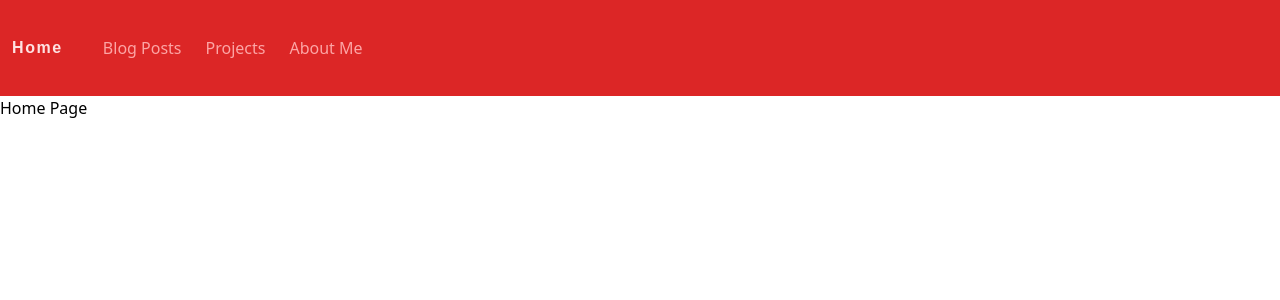
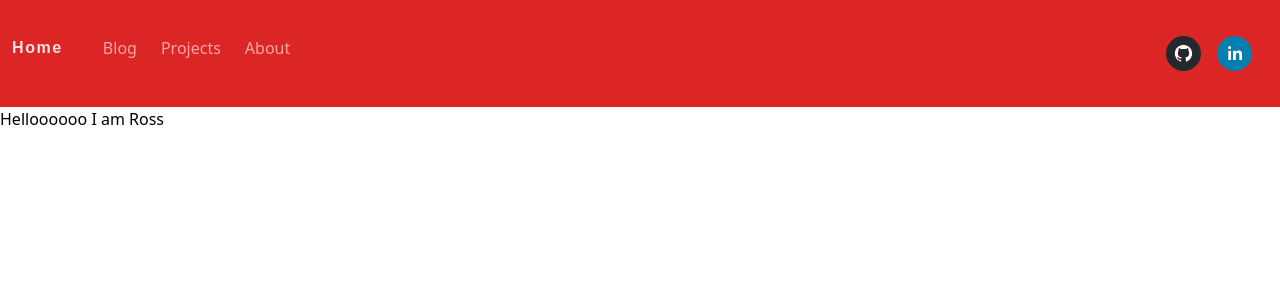
Before and after one commit to ibirossi/my-portfolio, a React (Create React App) app: page / in a window 1280 px wide. Shown: the top 300 px of the page. Built offline with nearby package versions, Linux system fonts and the light colour scheme; the HTML template or start-up script is replaced by a standard one; what @tailwindcss/typography would draw is missing.

Commit message:
installed and added react-social-icons

```diff
--- a/src/components/Home.js
+++ b/src/components/Home.js
@@ -2,9 +2,12 @@ import React from 'react'
 
 const Home = () => {
     return (
-        <div>
-           <h1>Home Page</h1>
-        </div>
+        <main>
+            <img />
+            <section>
+                <h1>Helloooooo I am Ross</h1>
+            </section>
+        </main>
     )
 }
 
--- a/src/components/NavBar.js
+++ b/src/components/NavBar.js
@@ -1,5 +1,6 @@
 import React from "react";
 import { NavLink } from "react-router-dom";
+import { SocialIcon } from 'react-social-icons'
 
 //activeClassname-> when on page that links to, do something deifferent.
 const NavBar = () => {
@@ -20,7 +21,7 @@ const NavBar = () => {
             activeClassName="text-red-100 bg-red-700"
             className="inflex-flex items-center py-3 px-3 my-6 rounded text-red-300 hover:text-green-800"
           >
-            Blog Posts
+            Blog
           </NavLink>
           <NavLink
             to="/projects"
@@ -34,12 +35,15 @@ const NavBar = () => {
             activeClassName="text-red-100 bg-red-700"
             className="inflex-flex items-center py-3 px-3 my-6 rounded text-red-300 hover:text-green-800"
           >
-            About Me
+            About
           </NavLink>
-          <div>
+
+        </nav>
+        <div className="inline-flex py-3 px-3 my-6">
+            <SocialIcon url="https://github.com/ibirossi" className="mr-4" target="_blank" fgColor="#fff" style={{height: 35, width: 35}}/>
+            <SocialIcon url="https://www.linkedin.com/in/i-ross-homaidan" className="mr-4" target="_blank" fgColor="#fff" style={{height: 35, width: 35}}/>
 
           </div>
-        </nav>
       </div>
     </header>
   );
```
